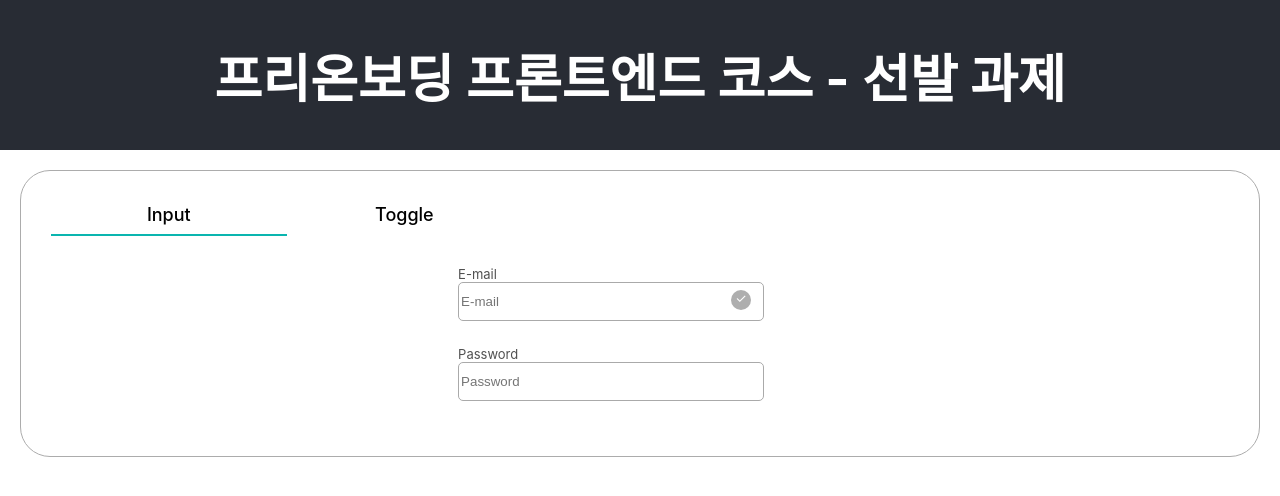
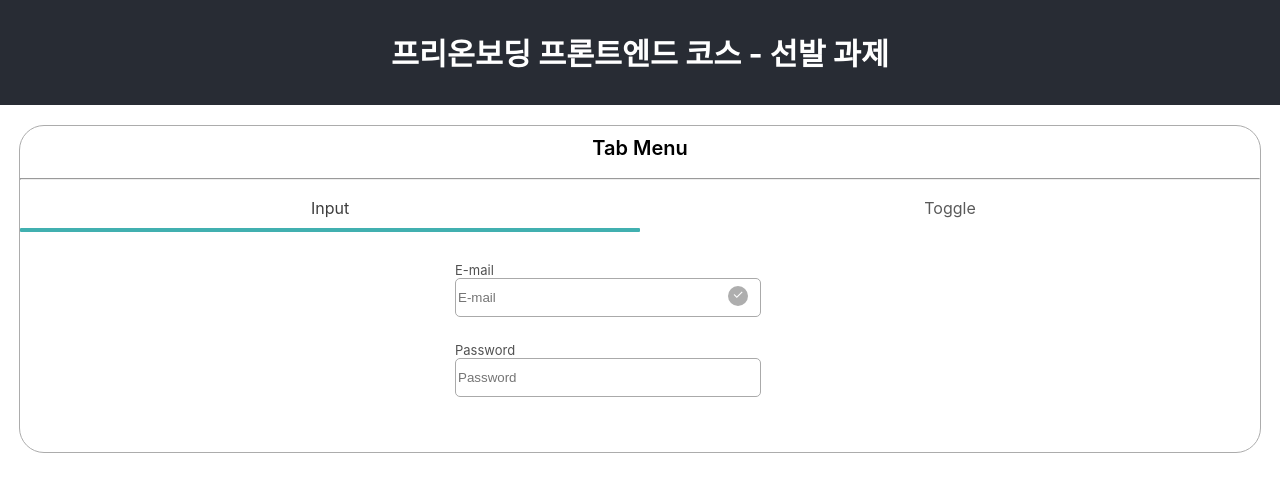
Before and after one commit to in3166/wanted_pre_onboarding, a React (Create React App) app in the folder custom-component/: page / in a window 1280 px wide. Shown: the top 496 px of the page. Built offline with nearby package versions, Linux system fonts and the light colour scheme.

Commit message:
탭 메뉴, 토글 수정

```diff
--- a/custom-component/src/App.css
+++ b/custom-component/src/App.css
@@ -4,7 +4,7 @@
 
 .App-header {
   background-color: #282c34;
-  min-height: 150px;
+  min-height: 100px;
   display: flex;
   flex-direction: column;
   align-items: center;
--- a/custom-component/src/App.js
+++ b/custom-component/src/App.js
@@ -5,7 +5,7 @@ function App() {
   return (
     <div className="App">
       <header className="App-header">
-        <h1>프리온보딩 프론트엔드 코스 - 선발 과제</h1>
+        <h3>프리온보딩 프론트엔드 코스 - 선발 과제</h3>
       </header>
       <main className="App-main">
         <Tab />
--- a/custom-component/src/components/Tab.js
+++ b/custom-component/src/components/Tab.js
@@ -10,21 +10,34 @@ const Tab = (props) => {
   };
 
   return (
-    <div className={styles.tab}>
+    <div className={styles.wrapper}>
+      <header>Tab Menu</header>
+      <hr />
+      <input type="radio" id="input" name="tab-control" checked={value === 1} onChange={() => changeTabHandler(1)}/>
+      <input
+        type="radio"
+        id="toggle"
+        name="tab-control"
+        checked={value === 2}
+        onChange={() => changeTabHandler(2)}
+      />
       <ul className={styles.tabMenu}>
         <li
           className={value === 1 ? `${styles.tabMenuActive}` : ""}
           onClick={() => changeTabHandler(1)}
         >
-          Input
+          <label htmlFor="input">Input</label>
         </li>
         <li
           className={value === 2 ? `${styles.tabMenuActive}` : ""}
           onClick={() => changeTabHandler(2)}
         >
-          Toggle
+          <label htmlFor="toggle">Toggle</label>
         </li>
       </ul>
+      <div className={styles.slider}>
+        <div className={styles.indicator}></div>
+      </div>
 
       <div
         className={
--- a/custom-component/src/components/Tab.module.css
+++ b/custom-component/src/components/Tab.module.css
@@ -1,63 +1,114 @@
-.tab{
-  padding: 15px 30px 0px 30px;
+.wrapper {
+  left: 50%;
+  transform: translateX(-50%);
+  position: relative;
+  background: white;
+  width: 100%;
   border: 1px solid rgb(172, 172, 172);
-  border-radius: 30px;
+  border-radius: 25px;
 }
 
-.tabHeader {
-  text-align: left;
+.wrapper header {
+  font-size: 20px;
+  font-weight: 600;
+  padding-bottom: 10px;
+  padding-top: 10px;
 }
 
 .tabMenu {
+  display: flex;
+  flex-direction: row;
+  margin: 0;
+  padding: 0;
+  justify-content: space-between;
+  align-items: flex-end;
+  flex-wrap: wrap;
   list-style: none;
-  position: relative;
-  font-size: large;
-  font-weight: 500;
-  text-align: center;
-
-  padding: 0;
 }
 
 .tabMenu li {
-  float: left;
-  position: relative;
-  width: 20%;
-  cursor: pointer;
-  height: 30px;
-  background-color: rgb(255, 255, 255);
-  transition: left 0.25s;
+  box-sizing: border-box;
+  flex: 1;
+  width: 25%;
+  padding: 10px 0px 10px 0px;
+  text-align: center;
 }
 
-.description_tab:first-child.active ~ .slider {
-  left: 0;
+.tabMenu li label {
+  transition: all 0.3s ease-in-out;
+  color: #5a5a5a;
+  padding: 5px auto;
+  display: block;
+  cursor: pointer;
+  transition: all 0.2s ease-in-out;
+  user-select: none;
 }
 
-.description_tab:nth-child(2).active ~ .slider {
-  left: 33.333%;
+.wrapper .slider {
+  position: relative;
+  width: 50%;
+  transition: all 0.33s cubic-bezier(0.38, 0.8, 0.32, 1.07);
 }
 
-.tabMenuActive {
-  border-bottom: 2px solid rgb(10, 181, 175);
-  transition: left 0.25s;
-  transition: color 0.15s;
-  /* height: 2px;
-  background-color: blueviolet !important;
-  color: white; */
+.wrapper .slider .indicator {
+  position: relative;
+  max-width: 100%;
+  margin: 0 auto;
+  height: 4px;
+  background: rgb(65, 176, 176);
+  border-radius: 1px;
 }
 
-.slider {
-  position: absolute;
-  bottom: 0;
-  left: 0;
-  width: 33.333%;
-  height: 4px;
-  background-color: #4a66f4;
-  transition: left 0.25s;
+.wrapper
+  input[name="tab-control"]:nth-of-type(1):checked
+  ~ ul
+  > li:nth-child(1)
+  > label {
+  cursor: default;
+  color: rgb(61, 61, 61);
+}
+
+/* .wrapper input[name="tab-control"]:nth-of-type(4):checked ~ .slider {
+  -webkit-transform: translateX(300%);
+  transform: translateX(300%);
+} */
+
+.wrapper input[name="tab-control"] {
+  display: none;
+}
+
+.wrapper input[name="tab-control"]:nth-of-type(1):checked ~ .slider {
+  -webkit-transform: translateX(0%);
+  transform: translateX(0%);
+}
+
+.wrapper
+  input[name="tab-control"]:nth-of-type(2):checked
+  ~ ul
+  > li:nth-child(2)
+  > label {
+  cursor: default;
+  color: rgb(61, 61, 61);
+}
+
+.wrapper input[name="tab-control"]:nth-of-type(2):checked ~ .slider {
+  -webkit-transform: translateX(100%);
+  transform: translateX(100%);
+}
+
+.wrapper
+  input[name="tab-control"]:nth-of-type(3):checked
+  ~ ul
+  > li:nth-child(3)
+  > label {
+  cursor: default;
+  color: rgb(65, 176, 176);
 }
 
 .tabMenu li:hover {
   background-color: rgb(65, 176, 176) !important;
   color: white;
+  transition: all 0.3s ease;
 }
 
 .tabMenu li:active {
--- a/custom-component/src/components/Toggle.js
+++ b/custom-component/src/components/Toggle.js
@@ -11,28 +11,34 @@ const Toggle = (props) => {
   return (
     <>
       <label className={styles.switch}>
+        <input
+          type="checkbox"
+          checked={value}
+          id="toggleSwitch"
+          onChange={clickToggleHandler}
+        />
+        <span className={styles.slider}></span>
         <label
           className={
             !value
-              ? `${styles.textActive} ${styles.textLeft}`
-              : styles.textLeft
+              ? `${styles.textActive} ${styles.textLeft} ${styles.text}`
+              : `${styles.textLeft} ${styles.text}`
           }
+          htmlFor="toggleSwitch"
         >
           기본
         </label>
         <label
           className={
             value
-              ? `${styles.textActive} ${styles.textRight}`
-              : styles.textRight
+              ? `${styles.textActive} ${styles.text} ${styles.textRight}`
+              : `${styles.textRight} ${styles.text}`
           }
+          htmlFor="toggleSwitch"
         >
           상세
         </label>
-        <input type="checkbox" value={value} onClick={clickToggleHandler} />
-        <span className={styles.slider}></span>
       </label>
-      <div></div>
     </>
   );
 };
--- a/custom-component/src/components/Toggle.module.css
+++ b/custom-component/src/components/Toggle.module.css
@@ -21,6 +21,7 @@
   background-color: #ccc;
   -webkit-transition: 0.2s;
   transition: 0.2s;
+  border-radius: 34px;
 }
 
 .slider:before {
@@ -33,40 +34,34 @@
   background-color: white;
   -webkit-transition: 0.2s;
   transition: 0.2s;
+  border-radius: 23px;
 }
 
 input:checked + .slider:before {
-  -webkit-transform: translateX(97px);
-  -ms-transform: translateX(97px);
-  transform: translateX(97px);
-}
-
-.slider {
-  border-radius: 34px;
-}
-
-.slider:before {
-  border-radius: 23px;
+  -webkit-transform: translateX(100px);
+  -ms-transform: translateX(100px);
+  transform: translateX(100px);
 }
 
 .textActive{
   color: rgb(0, 0, 0) !important;
 }
 
-.textLeft {
-  color: rgb(123, 123, 123);
+.text{
   z-index: 1000;
   position: absolute;
+  font-weight: bold;
+  color: rgb(123, 123, 123);
+  cursor: pointer;
+}
+
+.textLeft {
   left: 35px;
   top: 14px;
-  font-weight: bold;
+
 }
 
 .textRight {
-  color: rgb(123, 123, 123);
-  z-index: 1000;
-  position: absolute;
   right: 35px;
   top: 14px;
-  font-weight: bold;
 }
```
Also changed, not shown: 1 other file (tests, documents, lock files or other folders).
